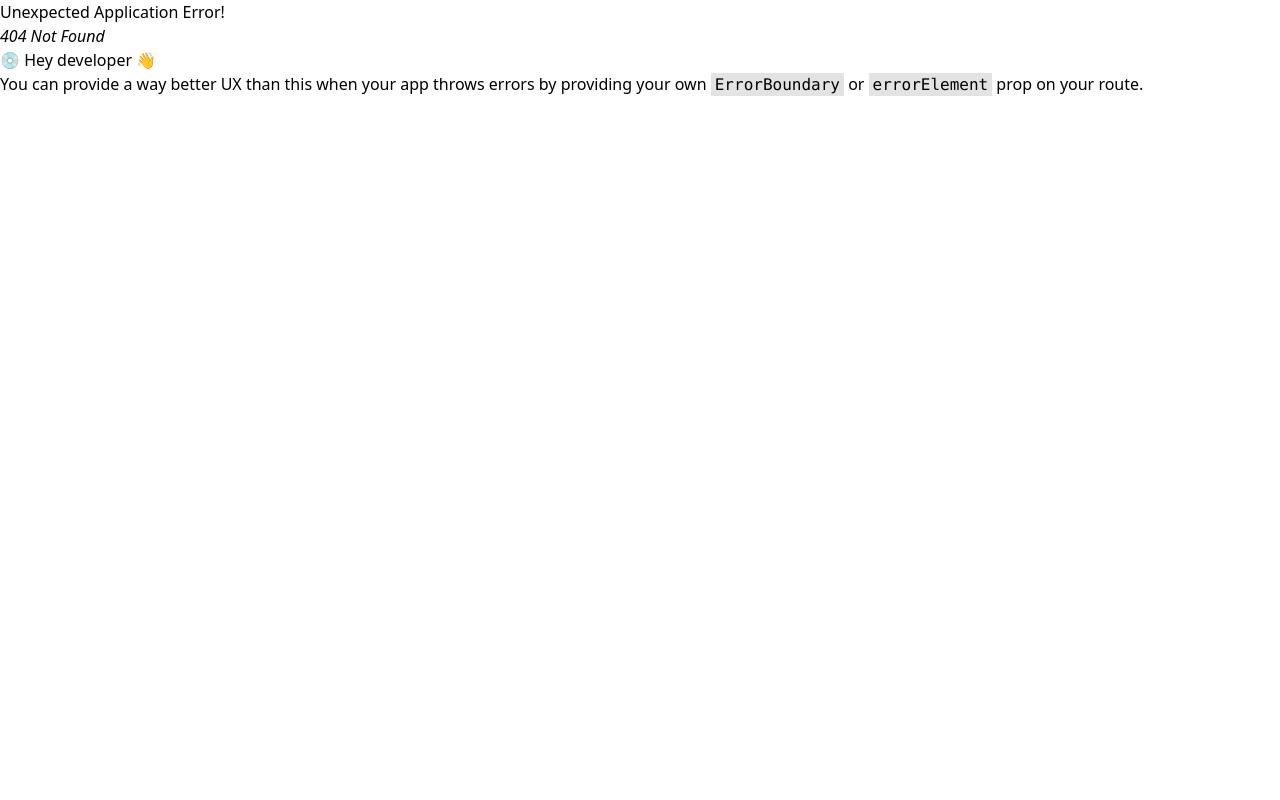
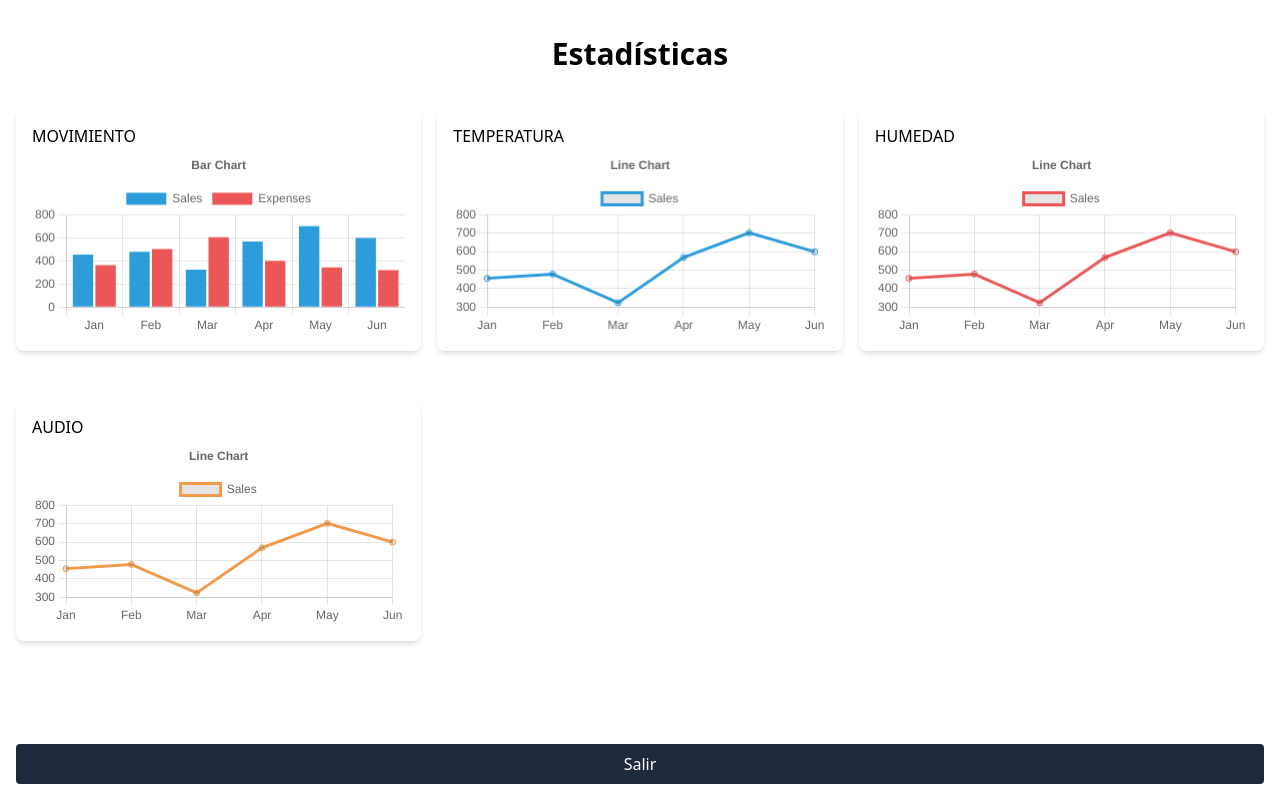
Before and after one commit to smart-lab-inc/babyMonitoringWeb, a React (Vite) app: page /statistics in a window 1280 px wide. Before the commit this address had no page. Built offline with nearby package versions, Linux system fonts and the light colour scheme.

Commit message:
MB-43: Add chartjs and statistics views

```diff
--- a/package.json
+++ b/package.json
@@ -15,6 +15,7 @@
     "@nextui-org/react": "^1.0.0-beta.13",
     "formik": "^2.4.2",
     "react": "^18.2.0",
+    "react-chartjs-2": "^5.2.0",
     "react-dom": "^18.2.0",
     "react-router-dom": "^6.14.0",
     "yup": "^1.2.0"
--- /dev/null
+++ b/src/components/Charts/BarChart.jsx
@@ -0,0 +1,59 @@
+import { Bar } from "react-chartjs-2";
+import {
+    Chart as ChartJS,
+    CategoryScale,
+    LinearScale,
+    PointElement,
+    BarElement,
+    Title,
+    Tooltip,
+    Legend,
+    Filler,
+} from "chart.js";
+
+ChartJS.register(
+    CategoryScale,
+    LinearScale,
+    PointElement,
+    BarElement,
+    Title,
+    Tooltip,
+    Legend,
+    Filler
+);
+
+
+const BarsChart = () => {
+    const data = {
+        labels: ["Jan", "Feb", "Mar", "Apr", "May", "Jun"],
+        datasets: [
+            {
+                label: "Sales",
+                data: [456, 479, 324, 569, 702, 600],
+                backgroundColor: "#2D9CDB",
+            },
+            {
+                label: "Expenses",
+                data: [364, 504, 605, 400, 345, 320],
+                backgroundColor: "#EB5757",
+            },
+        ],
+    };
+
+    const options = {
+        responsive: true,
+        plugins: {
+            legend: {
+                position: "top",
+            },
+            title: {
+                display: true,
+                text: "Bar Chart",
+            },
+        },
+    };
+
+    return <Bar data={data} options={options} />
+};
+
+export default BarsChart;
--- /dev/null
+++ b/src/components/Charts/LineChart.jsx
@@ -0,0 +1,53 @@
+import { Line } from "react-chartjs-2";
+import {
+  Chart as ChartJS,
+  CategoryScale,
+  LinearScale,
+  PointElement,
+  LineElement,
+  Title,
+  Tooltip,
+  Legend,
+  Filler,
+} from "chart.js";
+
+ChartJS.register(
+  CategoryScale,
+  LinearScale,
+  PointElement,
+  LineElement,
+  Title,
+  Tooltip,
+  Legend,
+  Filler
+);
+
+const LinesChart = ({ color }) => {
+  const data = {
+    labels: ["Jan", "Feb", "Mar", "Apr", "May", "Jun"],
+    datasets: [
+      {
+        label: "Sales",
+        data: [456, 479, 324, 569, 702, 600],
+        borderColor: color,
+      },
+    ],
+  };
+
+  const options = {
+    responsive: true,
+    plugins: {
+      legend: {
+        position: "top",
+      },
+      title: {
+        display: true,
+        text: "Line Chart",
+      },
+    },
+  };
+
+  return <Line data={data} options={options} />;
+};
+
+export default LinesChart;
--- /dev/null
+++ b/src/components/StatisticsCard/StatisticsCard.jsx
@@ -0,0 +1,13 @@
+const StatisticsCard = ({ Chart, title }) => {
+
+  return (
+    <div className="rounded-lg shadow-md p-4 m-4 w-full  flex flex-col items-center justify-center">
+      <div className="flex flex-row items-center justify-start w-full align-middle">
+        <p>{title}</p>
+      </div>
+      {Chart}
+    </div>
+  )
+};
+
+export default StatisticsCard;
--- a/src/main.jsx
+++ b/src/main.jsx
@@ -4,6 +4,7 @@ import "./index.css";
 import { RouterProvider, createBrowserRouter } from "react-router-dom";
 import Login from "./pages/Login/Login";
 import Register from "./pages/Register/Register";
+import Statistics from "./pages/Statistics/Statistics"
 
 const router = createBrowserRouter([
   {
@@ -20,6 +21,10 @@ const router = createBrowserRouter([
     element: <Login />,
   },
   {
+    path: "/statistics",
+    element: <Statistics />,
+  },
+  {
     path: "/register",
     element: <Register />,
   },
--- /dev/null
+++ b/src/pages/Statistics/Statistics.jsx
@@ -0,0 +1,37 @@
+import StatisticsCard from "../../components/StatisticsCard/StatisticsCard";
+import BarsChart from "../../components/Charts/BarChart";
+import LinesChart from "../../components/Charts/LineChart";
+import Button from "../../components/Button/Button";
+
+const Statistics = () => {
+  return (
+    <>
+      <div className="text-center items-center justify-center h-screen p-4">
+        <p className="text-3xl font-semibold m-5">Estadísticas</p>
+        <div className="grid grid-cols-1 lg:grid-cols-2 xl:grid-cols-3 gap-4 justify-items-center pb-16">
+          <StatisticsCard Chart={<BarsChart />} title="MOVIMIENTO" />
+
+          <StatisticsCard
+            Chart={<LinesChart color={"#2D9CDB"} />}
+            title="TEMPERATURA"
+          />
+
+          <StatisticsCard
+            Chart={<LinesChart color={"#EB5757"} />}
+            title="HUMEDAD"
+          />
+
+          <StatisticsCard
+            Chart={<LinesChart color={"#F2994A"} />}
+            title="AUDIO"
+          />
+        </div>
+        <div className="fixed bottom-0 left-0 w-full p-4">
+          <Button label="Salir" size="w-full" />
+        </div>
+      </div>
+    </>
+  );
+};
+
+export default Statistics;
```
Also changed, not shown: 1 other file (tests, documents, lock files or other folders).
